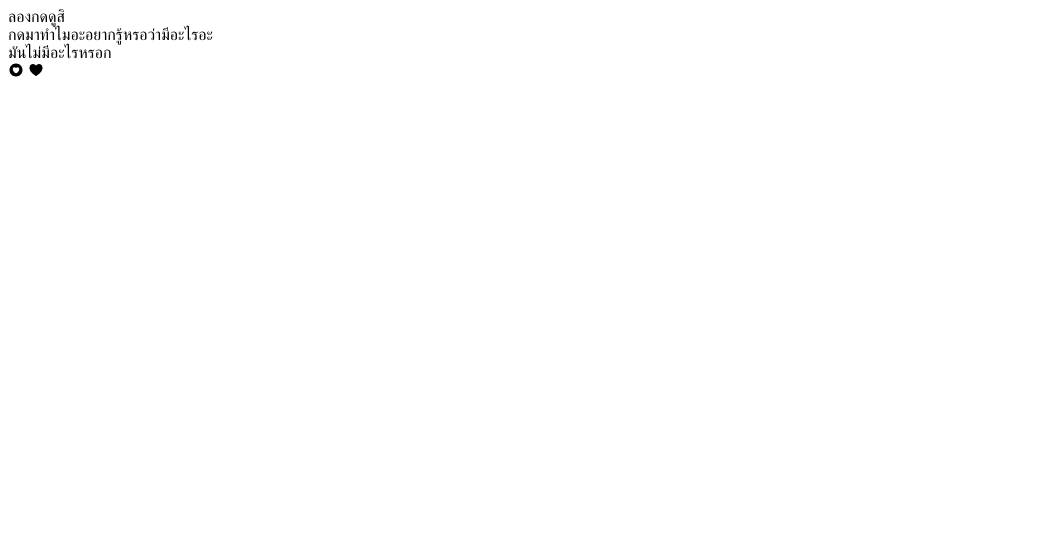
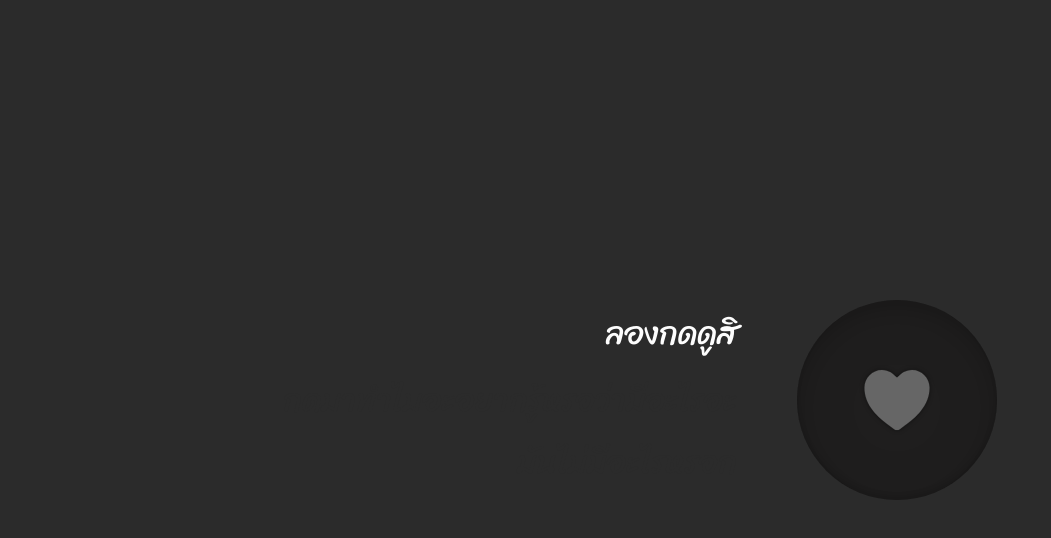
Before and after one commit to DeAlone05/D, a plain HTML site: page html/yedhee.html in a window 1280 px wide. Shown: the whole page, without its empty margins (0-1051 px from the left). Drawn offline with nearby package versions, Linux system fonts and the light colour scheme; files that its build step writes are made by us from their sources; the site is published under a folder, as on GitHub Pages, so addresses that start at the root find nothing.

Commit message:
Update yedhee.html

```diff
--- a/html/yedhee.html
+++ b/html/yedhee.html
@@ -3,7 +3,7 @@
 <head>
   <meta charset="UTF-8">
   <title>กดมาทำไมอะ</title>
-  <link rel="stylesheet" href="/html/yedhee.css">
+  <link rel="stylesheet" href="./html/yedhee.css">
   <script type="module" src="https://unpkg.com/ionicons@7.1.0/dist/ionicons/ionicons.esm.js"></script>
   <script nomodule src="https://unpkg.com/ionicons@7.1.0/dist/ionicons/ionicons.js"></script>
 </head>
```
